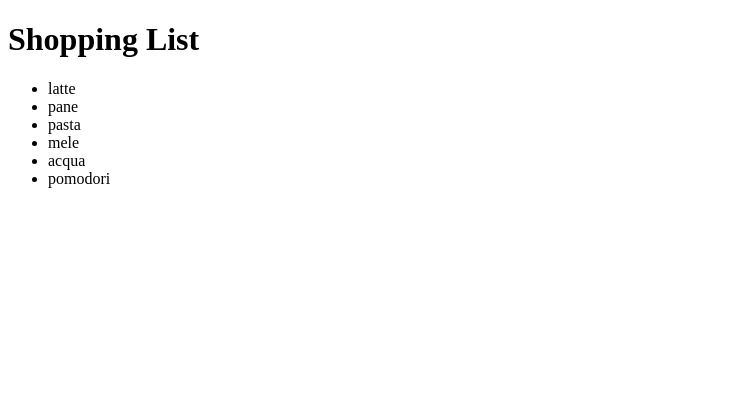
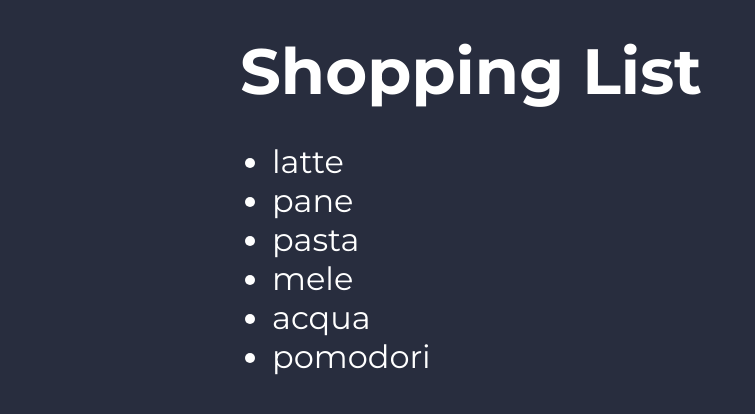
Before and after one commit to alessandroamormino/js-lista-spesa, a plain HTML site: page index.html in a window 1280 px wide. Shown: the whole page, without its empty margins (0-755 px from the left). Drawn offline with Linux system fonts and the light colour scheme.

Commit message:
finish exercise

```diff
--- /dev/null
+++ b/css/style.css
@@ -0,0 +1,32 @@
+*{
+    margin: 0;
+    padding: 0;
+    box-sizing: border-box;
+}
+/* Reset */
+
+body{
+    font-family: 'Montserrat', sans-serif;
+    background-color: #282D3E;
+    font-size: 2em;
+    color: white;
+}
+
+.container-centered{
+    display: flex;
+    flex-flow: column nowrap;
+    gap: 1em;
+    /* flex */
+    max-width: 800px;
+    margin-left: auto;
+    margin-right: auto;
+    margin-top: 1em;
+}
+
+.container-centered #list {
+    padding-left: 1em;
+}
+
+.selected{
+    text-decoration: line-through;
+}
--- a/index.html
+++ b/index.html
@@ -5,10 +5,19 @@
     <meta http-equiv="X-UA-Compatible" content="IE=edge">
     <meta name="viewport" content="width=device-width, initial-scale=1.0">
     <title>Shopping List</title>
+    <link rel="preconnect" href="https://fonts.googleapis.com">
+    <link rel="preconnect" href="https://fonts.gstatic.com" crossorigin>
+    <link href="https://fonts.googleapis.com/css2?family=Montserrat:wght@400;700&display=swap" rel="stylesheet">
+    <link rel="stylesheet" href="css/style.css">
 </head>
 <body>
-    <h1>Shopping List</h1>
-    <ul id="list"></ul>
+
+    <div class="container-centered">
+        <h1>Shopping List</h1>
+        <ul id="list"></ul>
+    </div>
+
+    <!-- scripts -->
     <script src="js/script.js"></script>
 </body>
 </html>
--- a/js/script.js
+++ b/js/script.js
@@ -11,8 +11,6 @@ x seleziono la mia lista <ul>
     ° creo un tag <li>
     ° ci inserisco l'elemento dell'array
     ° aumento una variabile indice per uscire dal ciclo
-
-
 */
 
 // - creo un array di stringhe contenenti la lista della spesa
@@ -21,12 +19,12 @@ let shoppingList = ['latte', 'pane', 'pasta', 'mele', 'acqua', 'pomodori'];
 // - seleziono la mia lista <ul>
 const listEl = document.getElementById('list');
 let i = 0;
-
+let newLiEl;
 
 // - finché non popolo tutta la lista con tutti i valori dell'array
 do {
     // ° creo un tag <li>
-    let newLiEl = document.createElement('li');
+    newLiEl = document.createElement('li');
     listEl.append(newLiEl);
     // ° ci inserisco l'elemento dell'array
     newLiEl.innerHTML = shoppingList[i];
```
